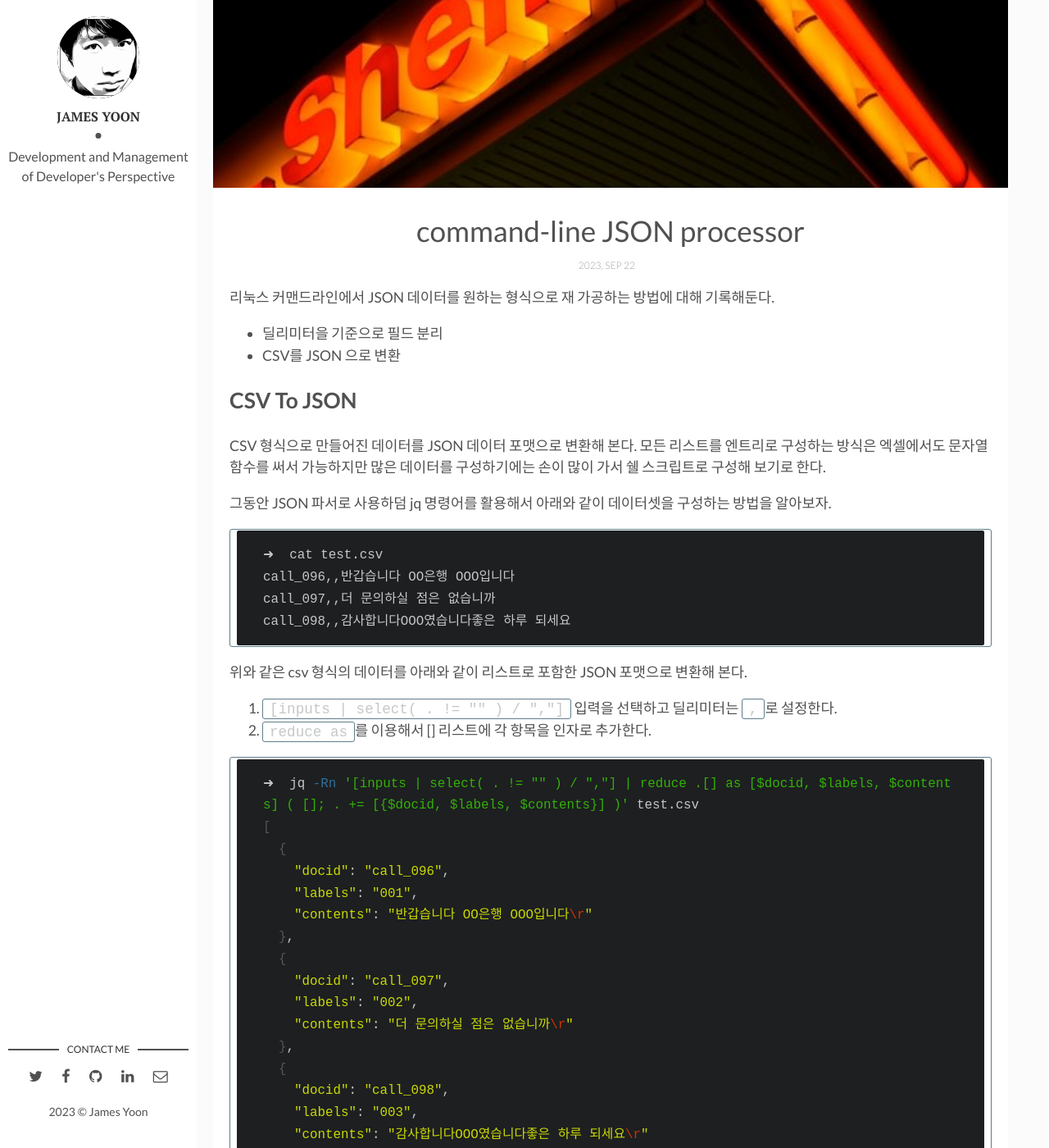
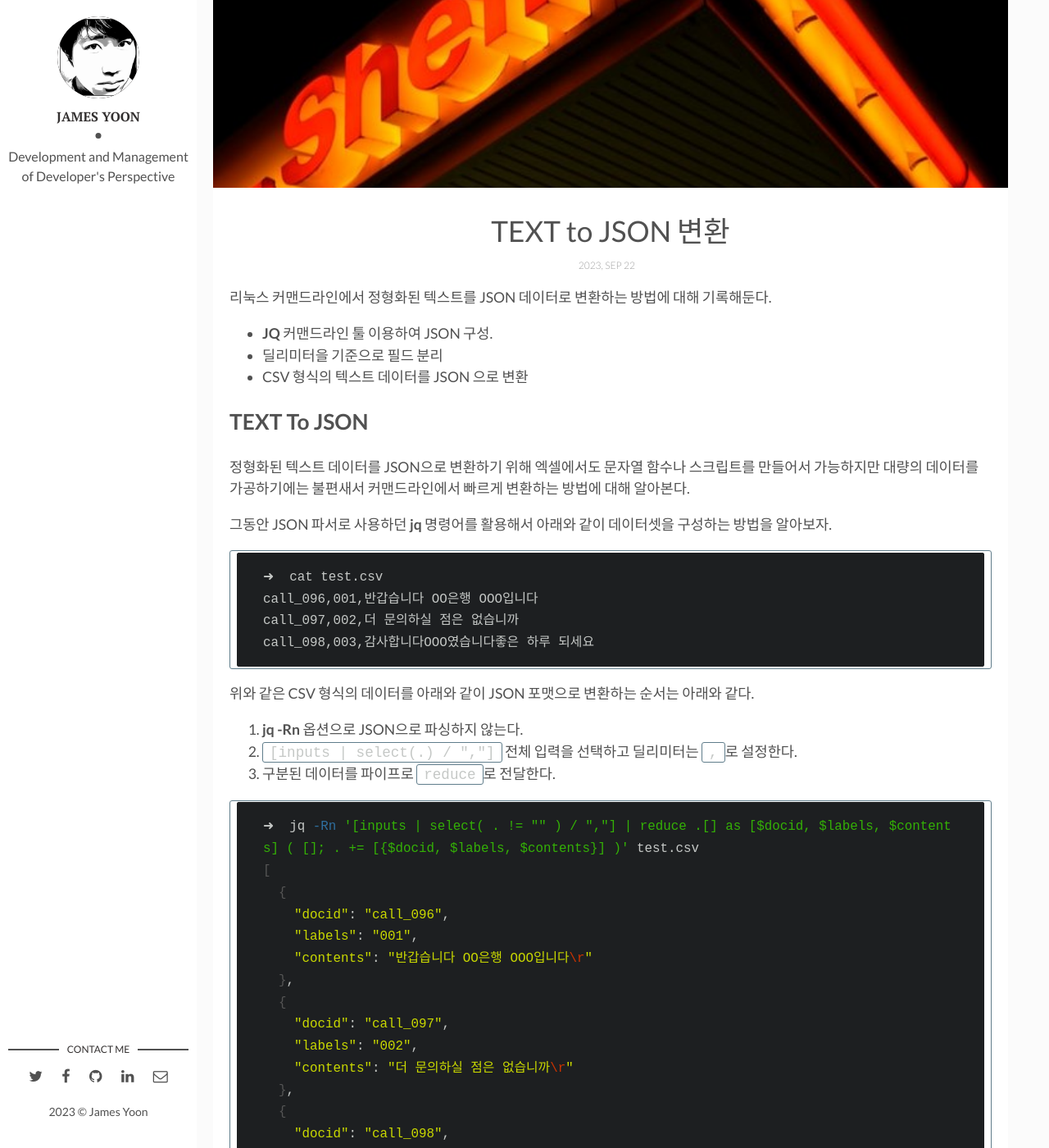
Before and after one commit to butteryoon/butteryoon.github.io, a Jekyll site: the page built from _posts/2023-09-19-jq.md, in a window 1280 px wide and 1400 px high, scrolled down 291 px. Shown: the whole window at 82% size. Built offline with Jekyll 4.4.1, drawn with Linux system fonts in a browser that asks for light colours; comment, search, counter and statistics services are not loaded; some of the changed text lies outside the part shown.

Commit message:
타이틀 및 내용 수정

````diff
--- a/_posts/2023-09-19-jq.md
+++ b/_posts/2023-09-19-jq.md
@@ -1,39 +1,40 @@
 ---
 layout: post
 comments: true
-title: "command-line JSON processor"
-description: "JSON 데이터를 커맨드라인에서 사용하기"
+title: "TEXT to JSON 변환"
+description: "커맨드라인에서 TEXT를 JSON으로 변환하기"
 img: powershell_title.jpg
 date: 2023-09-22 01:00:00 +0900
-last_modified_at: 2023-09-22 01:00:00 +0900
-tags: [command-line, jq, json] # add tag
+last_modified_at: 2023-09-22 02:00:00 +0900
+tags: [command-line, jq, json, text to json] # add tag
 related: command-line
 categories: tools
 ---
 
-리눅스 커맨드라인에서 JSON 데이터를 원하는 형식으로 재 가공하는 방법에 대해 기록해둔다.
+리눅스 커맨드라인에서 정형화된 텍스트를 JSON 데이터로 변환하는 방법에 대해 기록해둔다.
+ - **JQ** 커맨드라인 툴 이용하여 JSON 구성.
  - 딜리미터을 기준으로 필드 분리
- - CSV를 JSON 으로 변환
+ - CSV 형식의 텍스트 데이터를 JSON 으로 변환
 <!--more-->
 
-## CSV To JSON
+## TEXT To JSON
 
-CSV 형식으로 만들어진 데이터를 JSON 데이터 포맷으로 변환해 본다.
-모든 리스트를 엔트리로 구성하는 방식은 엑셀에서도 문자열 함수를 써서 가능하지만 많은 데이터를 구성하기에는 손이 많이 가서 쉘 스크립트로 구성해 보기로 한다.
+정형화된 텍스트 데이터를 JSON으로 변환하기 위해 엑셀에서도 문자열 함수나 스크립트를 만들어서 가능하지만 대량의 데이터를 가공하기에는 불편새서 커맨드라인에서 빠르게 변환하는 방법에 대해 알아본다.
 
-그동안 JSON 파서로 사용하덤 jq 명령어를 활용해서 아래와 같이 데이터셋을 구성하는 방법을 알아보자.
+그동안 JSON 파서로 사용하던 **jq** 명령어를 활용해서 아래와 같이 데이터셋을 구성하는 방법을 알아보자.
 
 ```text
 ➜  cat test.csv
-call_096,,반갑습니다 OO은행 OOO입니다
-call_097,,더 문의하실 점은 없습니까
-call_098,,감사합니다OOO였습니다좋은 하루 되세요
+call_096,001,반갑습니다 OO은행 OOO입니다
+call_097,002,더 문의하실 점은 없습니까
+call_098,003,감사합니다OOO였습니다좋은 하루 되세요
 ```
 
-위와 같은 csv 형식의 데이터를 아래와 같이 리스트로 포함한 JSON 포맷으로 변환해 본다.
+위와 같은 CSV 형식의 데이터를 아래와 같이 JSON 포맷으로 변환하는 순서는 아래와 같다.
 
-1. `[inputs | select( . != "" ) / ","]` 입력을 선택하고 딜리미터는 `,`로 설정한다.
-2. `reduce as`를 이용해서 [] 리스트에 각 항목을 인자로 추가한다.
+1. **jq -Rn** 옵션으로 JSON으로 파싱하지 않는다.
+2. `[inputs | select(.) / ","]` 전체 입력을 선택하고 딜리미터는 `,`로 설정한다.
+3. 구분된 데이터를 파이프로 `reduce`로 전달한다.
 
 ```bash
 ➜  jq -Rn '[inputs | select( . != "" ) / ","] | reduce .[] as [$docid, $labels, $contents] ( []; . += [{$docid, $labels, $contents}] )' test.csv
@@ -56,10 +57,10 @@ call_098,,감사합니다OOO였습니다좋은 하루 되세요
 ]
 ```
 
-아래와 같이 각 엔트리 안에 리스트로 구성하는 방식도 가능하다.
+아래와 같이 **reduce () as []** 형식으로도 사용 가능하며 특정 항목을 리스트로 구성하는 방식도 가능하다.
 
 ```bash
-➜  scripts jq -Rn 'reduce (inputs | select( . != "" ) / ",") as [$docid, $labels, $content] ({}; .[$docid] += [{$labels, $content}])' test.csv
+➜  scripts jq -Rn 'reduce (inputs | select(.) / ",") as [$docid, $labels, $content] ({}; .[$docid] += [{$labels, $content}])' test.csv
 {
   "call_096": [
     {
````
